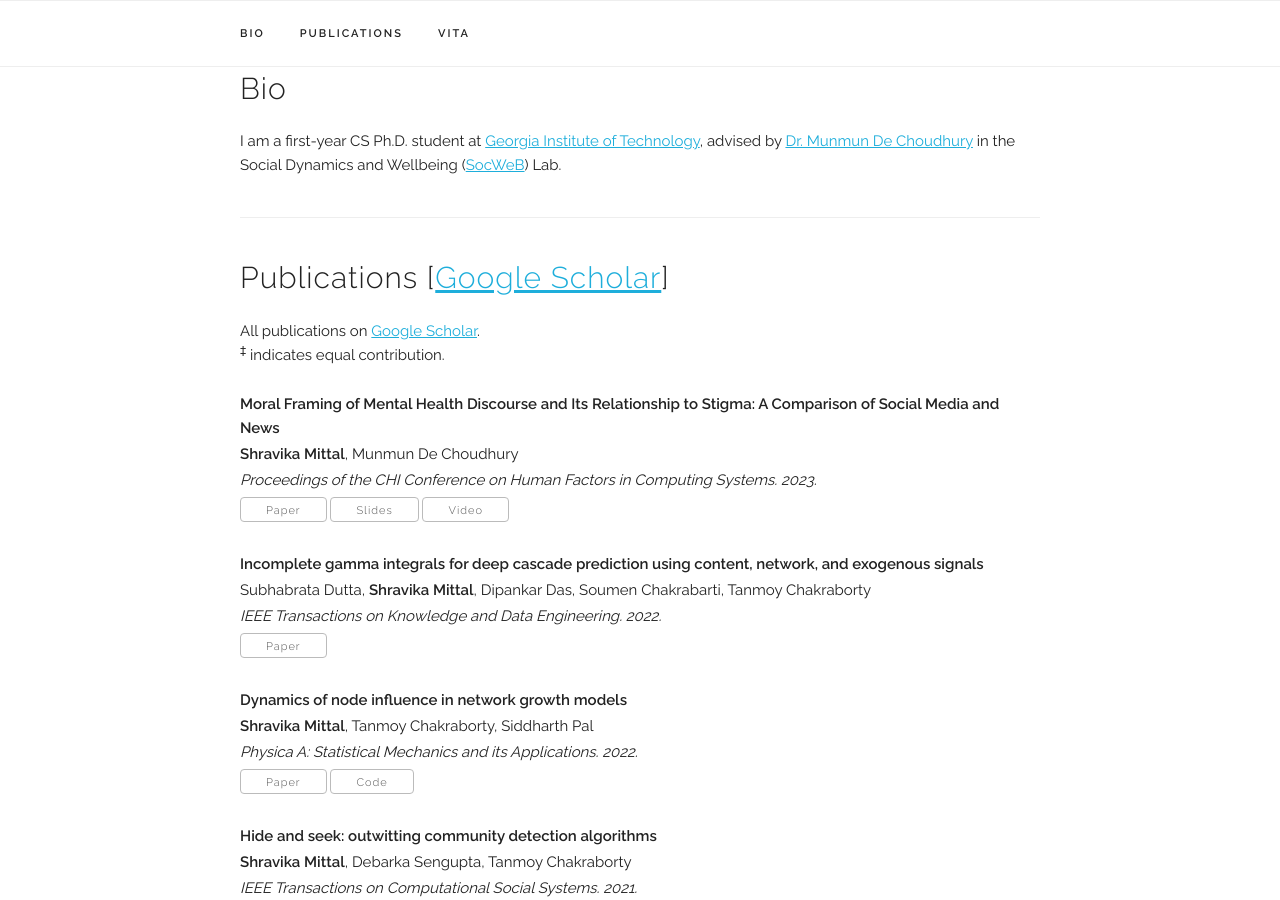
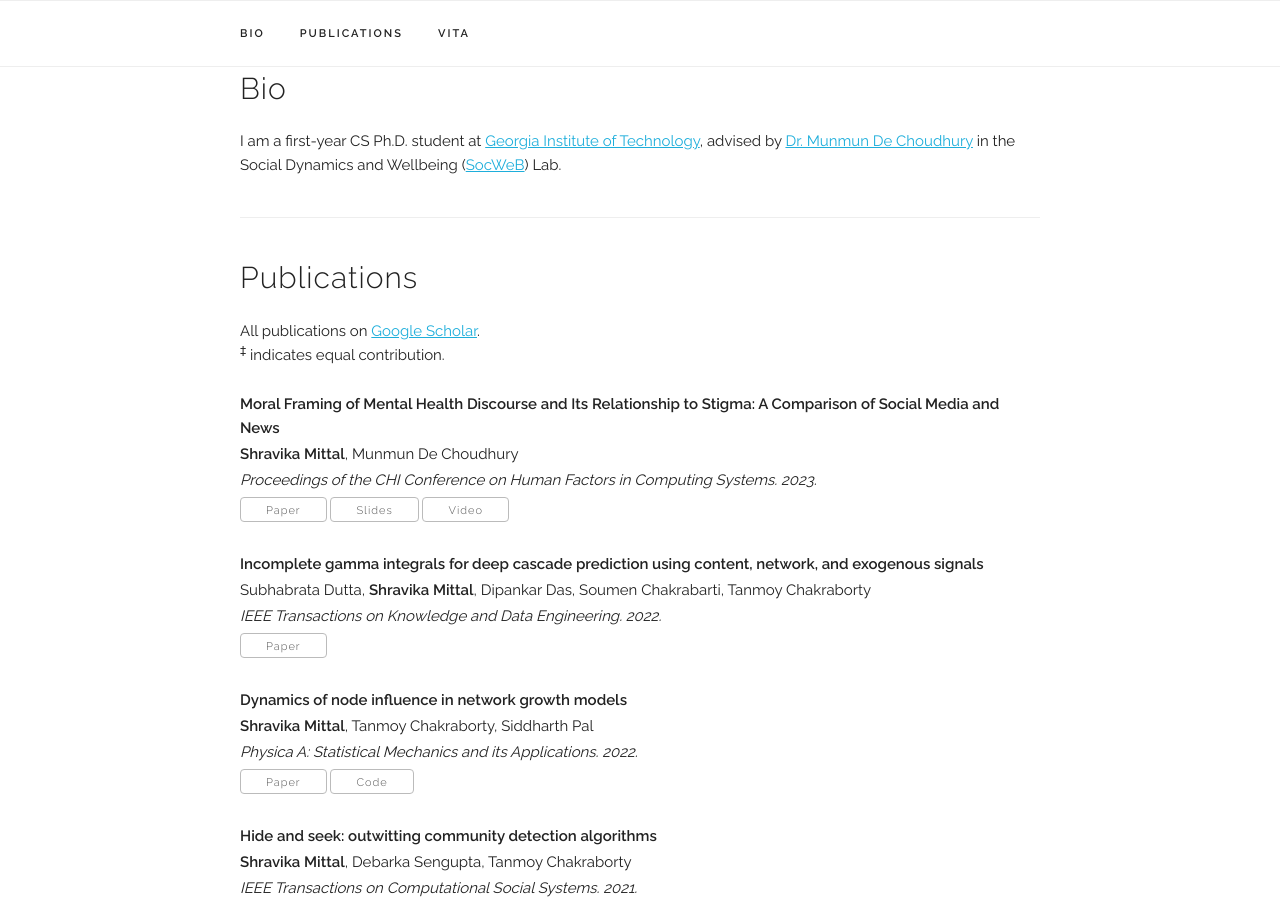
Before and after one commit to mittalshravika/mittalshravika.github.io, a Jekyll site: the page built from index.html, in a window 1280 px wide and 900 px high, scrolled down 404 px. Built offline with Jekyll 4.4.1, drawn with Linux system fonts in a browser that asks for light colours; some web fonts are replaced.

Commit message:
Update index.html

```diff
--- a/index.html
+++ b/index.html
@@ -134,7 +134,7 @@ title: Home
 </div> -->
 
 <div class="docs-section" id="publications">
-  <h4>Publications [<a href="{{ site.data.main_info.google_scholar }}" target="_blank">Google Scholar</a>]</h4>
+  <h4>Publications</h4>
 
       <p>All publications on <a href="{{ site.data.main_info.google_scholar }}" target="_blank">Google Scholar</a>.<br/>
         <sup>‡</sup> indicates equal contribution.
```
